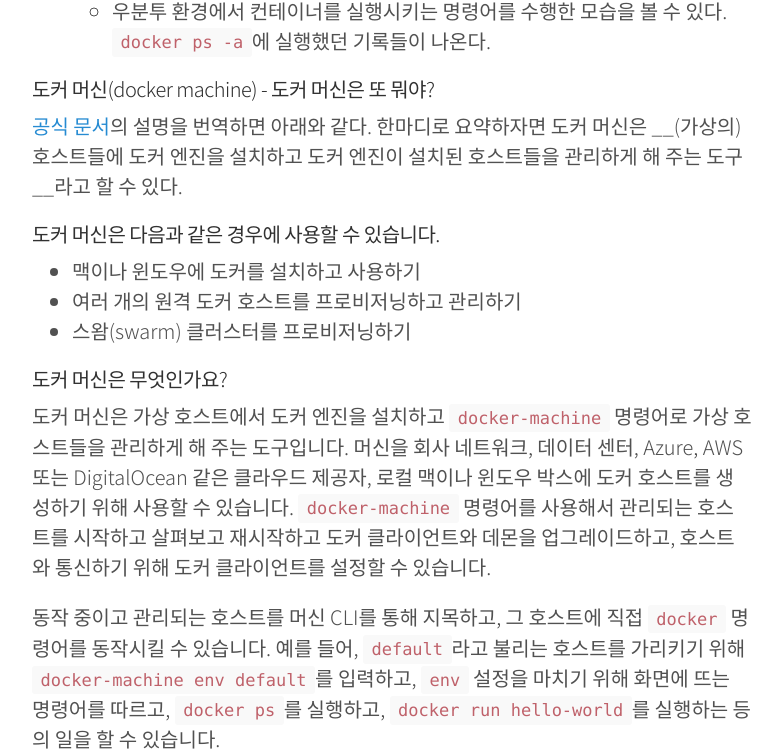
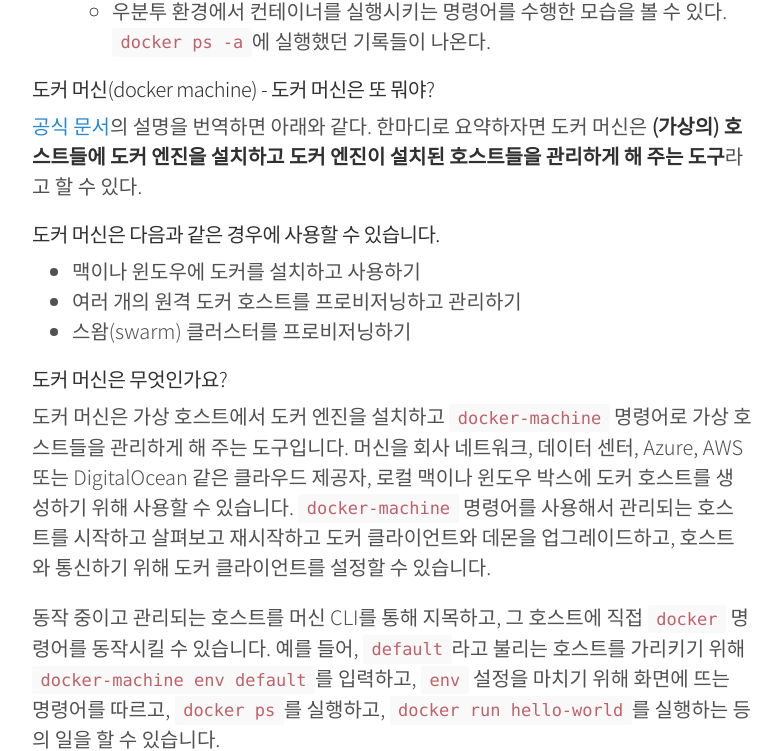
Before and after one commit to ssseungzz/ssseungzz.github.io, a Jekyll site: the page built from _posts/2021-01-19-Docker-Day-1.md, in a window 1280 px wide and 900 px high, scrolled down 5267 px, cut to the strip 149-900 px from the top of the window. Shown: the whole strip, without its empty margins (248-1030 px from the left). Built offline with Jekyll 4.4.1, drawn with Linux system fonts in a browser that asks for light colours.

Commit message:
2021-01-19 도커 포스팅 오탈자 수정

```diff
--- a/_posts/2021-01-19-Docker-Day-1.md
+++ b/_posts/2021-01-19-Docker-Day-1.md
@@ -109,7 +109,7 @@ categories: infra
 
 ##### 도커 머신(docker machine) - 도커 머신은 또 뭐야?
 
-[공식 문서](docs.docker.com/machine/)의 설명을 번역하면 아래와 같다. 한마디로 요약하자면 도커 머신은 __(가상의) 호스트들에 도커 엔진을 설치하고 도커 엔진이 설치된 호스트들을 관리하게 해 주는 도구__라고 할 수 있다.
+[공식 문서](docs.docker.com/machine/)의 설명을 번역하면 아래와 같다. 한마디로 요약하자면 도커 머신은 **(가상의) 호스트들에 도커 엔진을 설치하고 도커 엔진이 설치된 호스트들을 관리하게 해 주는 도구**라고 할 수 있다.
 
 
 
```
